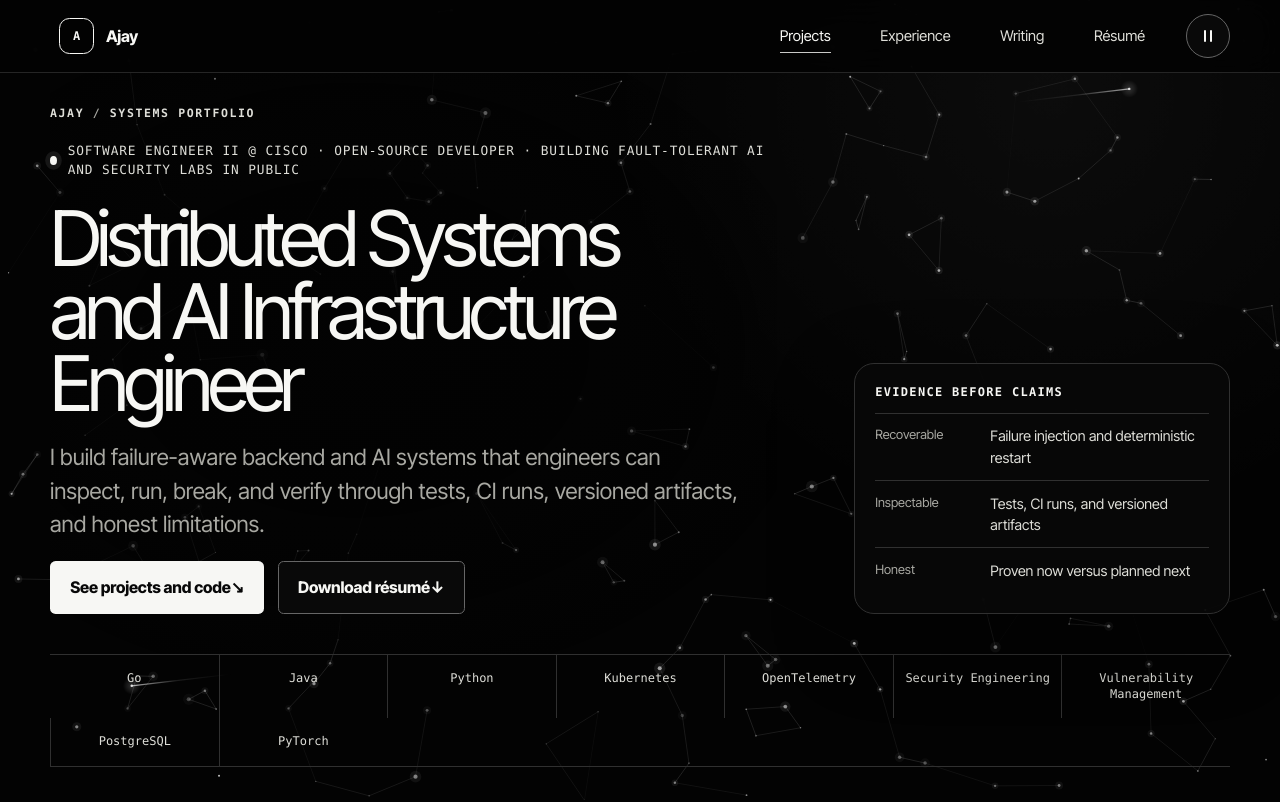
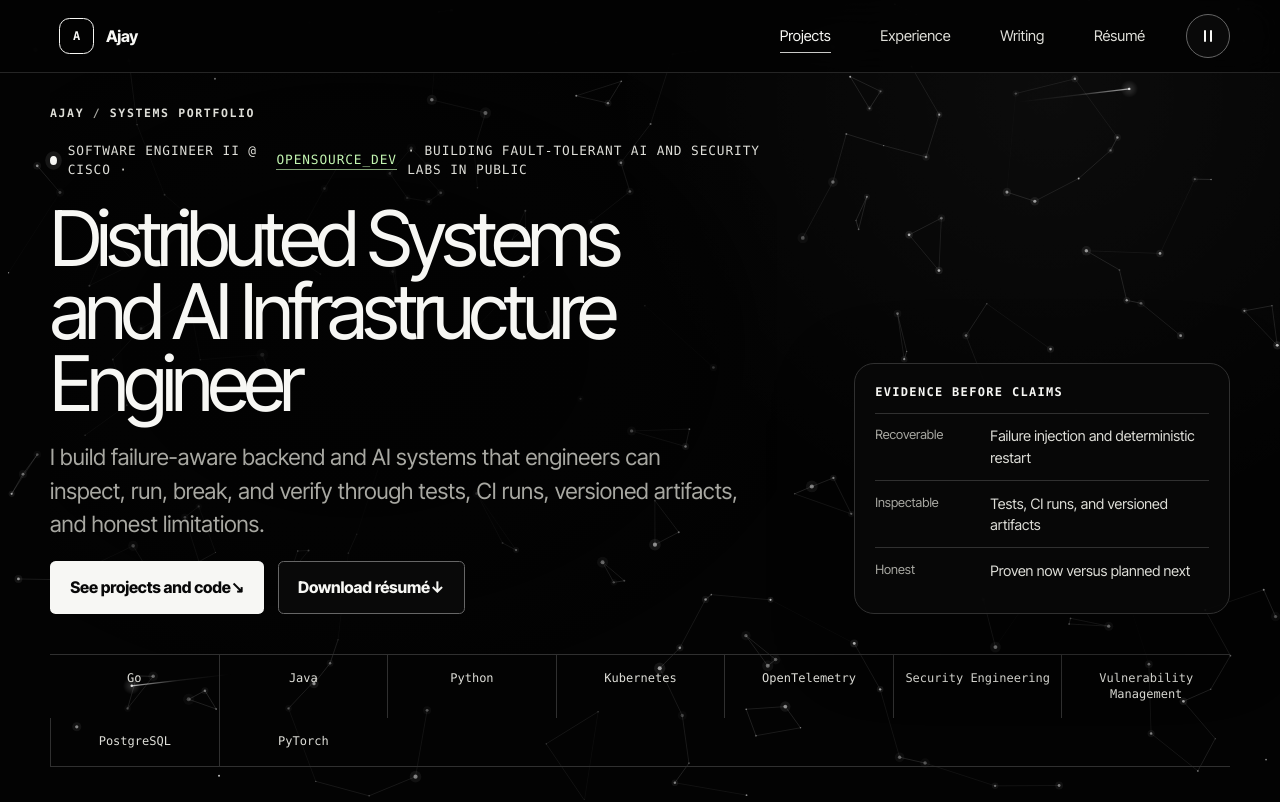
Before and after one commit to ajaykr0905/ajay-engineering-portfolio, a Next.js app: page / in a window 1280 px wide. Shown: the top 802 px of the page. Built offline with nearby package versions, Linux system fonts and the light colour scheme.

Commit message:
Add a stable open-source tracker shortcut

```diff
--- a/app/globals.css
+++ b/app/globals.css
@@ -327,6 +327,16 @@ button:focus-visible {
   box-shadow: 0 0 0 0.3rem rgb(255 255 255 / 0.08);
 }
 
+.availability-link {
+  border-bottom: 1px solid color-mix(in srgb, var(--spectrum-color) 65%, transparent);
+  color: var(--spectrum-color);
+  text-underline-offset: 0.2rem;
+}
+
+.availability-link:hover {
+  border-color: currentColor;
+}
+
 .hero h1,
 .page-header h1,
 .project-header h1,
--- /dev/null
+++ b/app/opensource_dev/page.tsx
@@ -0,0 +1,5 @@
+import { redirect } from "next/navigation";
+
+export default function OpenSourceTrackerShortcut() {
+  redirect("/#open-source");
+}
--- a/app/page.tsx
+++ b/app/page.tsx
@@ -29,7 +29,11 @@ export default function HomePage() {
         <div className="hero-grid" data-pointer-surface>
           <div className="hero-content" data-cosmos-mask>
             <p className="identity-kicker">AJAY <span aria-hidden="true">/</span> SYSTEMS PORTFOLIO</p>
-            <p className="availability"><span aria-hidden="true" /> Software Engineer II @ Cisco · Open-source developer · Building fault-tolerant AI and security labs in public</p>
+            <p className="availability">
+              <span aria-hidden="true" /> Software Engineer II @ Cisco · {" "}
+              <Link className="availability-link" href={siteConfig.openSourceTrackerPath}>opensource_dev</Link>
+              {" "}· Building fault-tolerant AI and security labs in public
+            </p>
             <h1>{siteConfig.title}</h1>
             <p className="hero-copy">{siteConfig.description}</p>
             <div className="hero-actions">
--- a/lib/site.ts
+++ b/lib/site.ts
@@ -13,6 +13,8 @@ export const siteConfig = {
     "https://mail.google.com/mail/?view=cm&fs=1&to=ajaykumar.rob27%40gmail.com&su=Portfolio%20conversation",
   github: "https://github.com/ajaykr0905",
   linkedin: "https://www.linkedin.com/in/ajay-kumar-pondugala-3b3b711b8/",
+  openSourceTrackerPath: "/opensource_dev",
+  openSourceTrackerUrl: "https://ajaykr-engineering-portfolio.vercel.app/opensource_dev",
   resumePath: "/Ajay_Kumar_Pondugala_Resume.pdf",
 } as const;
 
--- a/scripts/check-links.mjs
+++ b/scripts/check-links.mjs
@@ -3,7 +3,7 @@ import path from "node:path";
 
 const root = process.cwd();
 const sourceRoots = ["app", "components", "lib"];
-const validStaticRoutes = new Set(["/", "/experience", "/writing", "/resume", "/#projects"]);
+const validStaticRoutes = new Set(["/", "/experience", "/writing", "/resume", "/opensource_dev", "/#projects"]);
 const projectSlugs = ["fault-tolerant-transformer-lab", "distributed-scale-validation-platform", "voicemed-ai"];
 for (const slug of projectSlugs) validStaticRoutes.add(`/projects/${slug}`);
 
```
Also changed, not shown: 1 other file (tests, documents, lock files or other folders).
